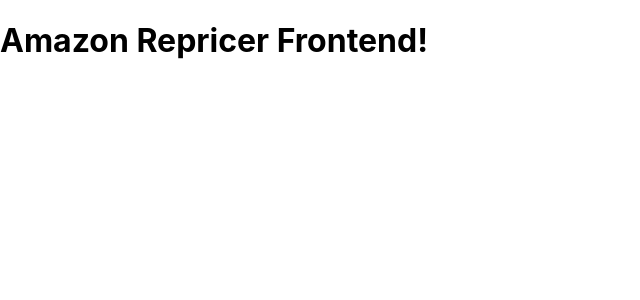
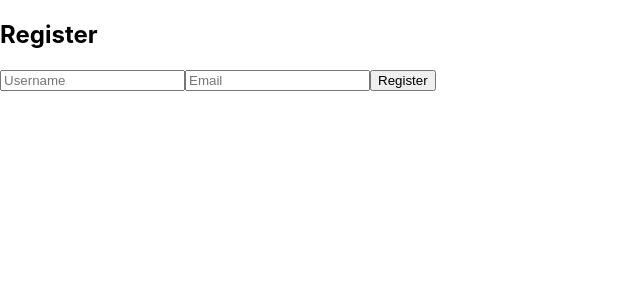
Before and after one commit to YibinLong/Amazon-Repricer, a React (Create React App) app in the folder frontend/amazon-repricer-frontend/: page /register in a window 1280 px wide. Shown: the top 300 px of the page, without its empty margins (0-640 px from the left). Built offline with nearby package versions, Linux system fonts and the light colour scheme.

Commit message:
setup App.js for the register and login routes

```diff
--- a/frontend/amazon-repricer-frontend/src/App.js
+++ b/frontend/amazon-repricer-frontend/src/App.js
@@ -5,9 +5,13 @@
 
 function App() {
   return (
-    <div className="App">
-      <h1>Amazon Repricer Frontend!</h1>
-    </div>
+    <Router>
+      <Routes>
+        <Route path="/register" element={<Register />} />
+        <Route path="/login" element={<Login />} />
+        {/* TODO: add additional routes here */}
+      </Routes>
+    </Router>
   );
 }
 
```
